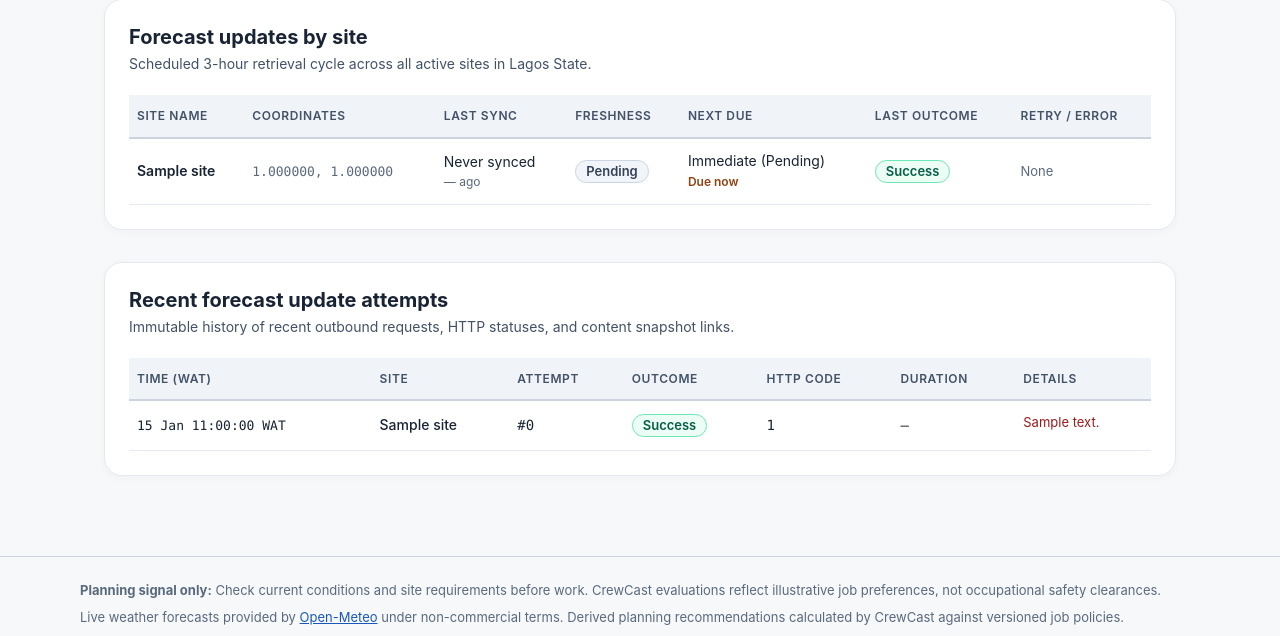
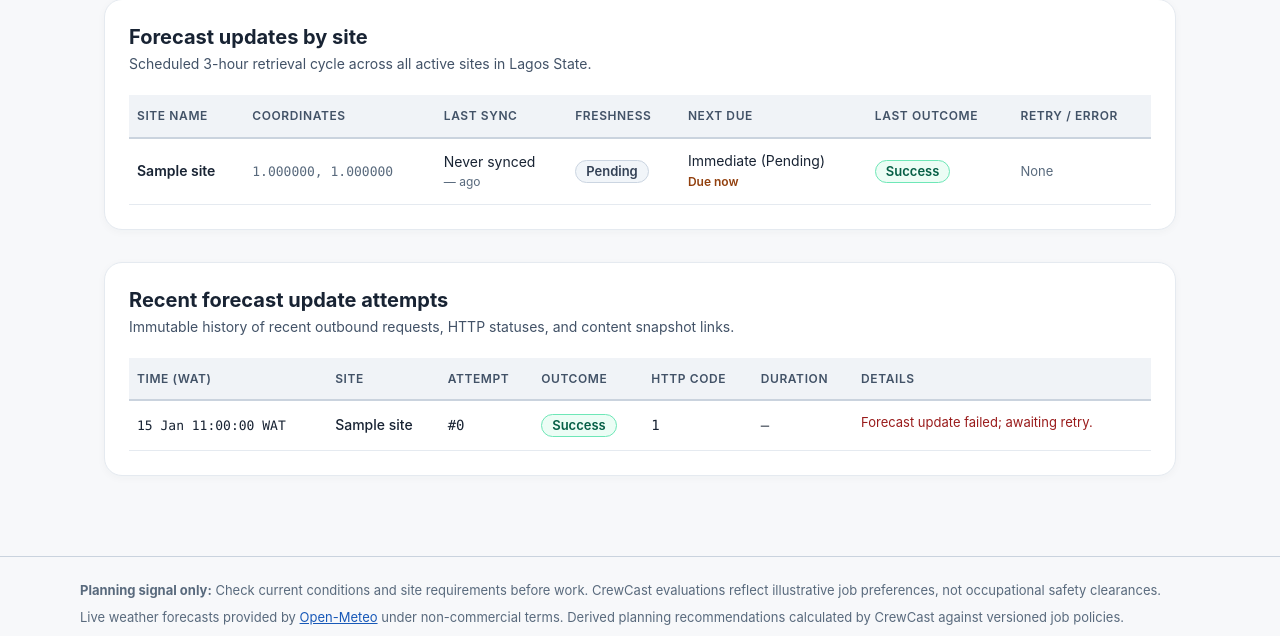
Before and after one commit to Lordt0m/crewcast-lagos, a Django app: page /operations/ in a window 1280 px wide. Shown: the part 711-1347 px from the top of the page. Run offline with Django 5.2, Linux system fonts and the light colour scheme; tables that the repository leaves empty hold one stand-in row (values such as "Sample post"); data that the repository does not hold is empty; parts of the project's set-up code (start-up, migrations or seed data) failed here and were passed over.

Commit message:
Keep provider error details off public operations page

```diff
--- a/templates/core/operations.html
+++ b/templates/core/operations.html
@@ -284,8 +284,8 @@
                   </div>
                 {% endif %}
                 {% if row.last_error %}
-                  <div style="color: var(--color-text-muted); font-size: 0.75rem; max-width: 220px; overflow: hidden; text-overflow: ellipsis; white-space: nowrap;" title="{{ row.last_error }}">
-                    {{ row.last_error }}
+                  <div style="color: var(--color-text-muted); font-size: 0.75rem; max-width: 220px; overflow: hidden; text-overflow: ellipsis; white-space: nowrap;"{% if not DEMO_MODE %} title="{{ row.last_error }}"{% endif %}>
+                    {% if DEMO_MODE %}Forecast update failed; awaiting retry.{% else %}{{ row.last_error }}{% endif %}
                   </div>
                 {% elif not row.next_retry_wat %}
                   <span style="color: var(--color-text-muted);">None</span>
@@ -362,7 +362,7 @@
                 {% if att.snapshot_hash %}
                   <span style="font-family: var(--font-mono); color: var(--color-text-secondary);">Hash: {{ att.snapshot_hash }}</span>
                 {% elif att.error_message %}
-                  <span style="color: var(--color-status-unsuitable); max-width: 250px; display: inline-block; overflow: hidden; text-overflow: ellipsis; white-space: nowrap;" title="{{ att.error_message }}">{{ att.error_message }}</span>
+                  <span style="color: var(--color-status-unsuitable); max-width: 250px; display: inline-block; overflow: hidden; text-overflow: ellipsis; white-space: nowrap;"{% if not DEMO_MODE %} title="{{ att.error_message }}"{% endif %}>{% if DEMO_MODE %}Forecast update failed; awaiting retry.{% else %}{{ att.error_message }}{% endif %}</span>
                 {% else %}
                   <span style="color: var(--color-text-muted);">—</span>
                 {% endif %}
```
Also changed, not shown: tests/test_operations_and_cache.py (+18 -0 lines).
